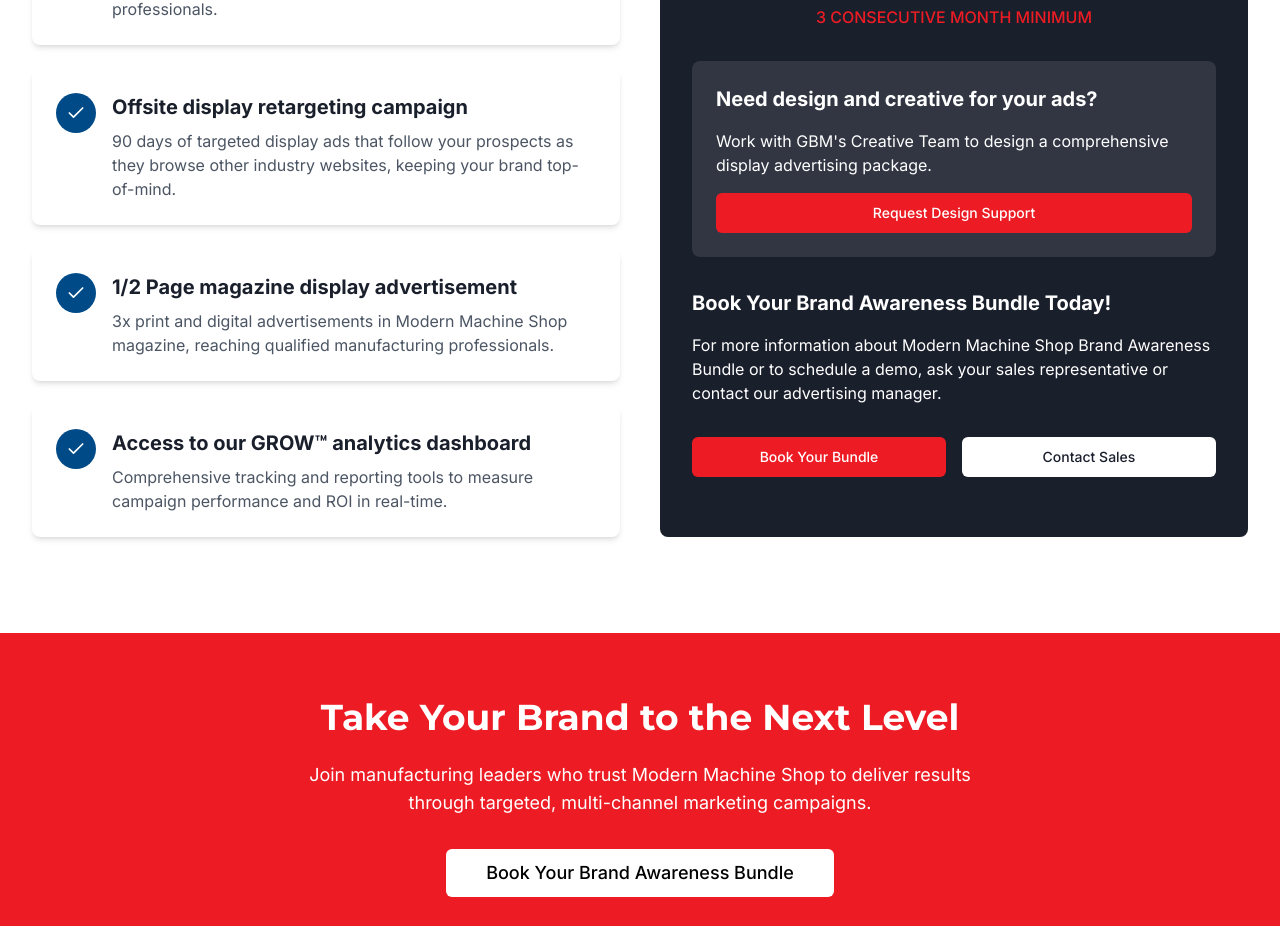
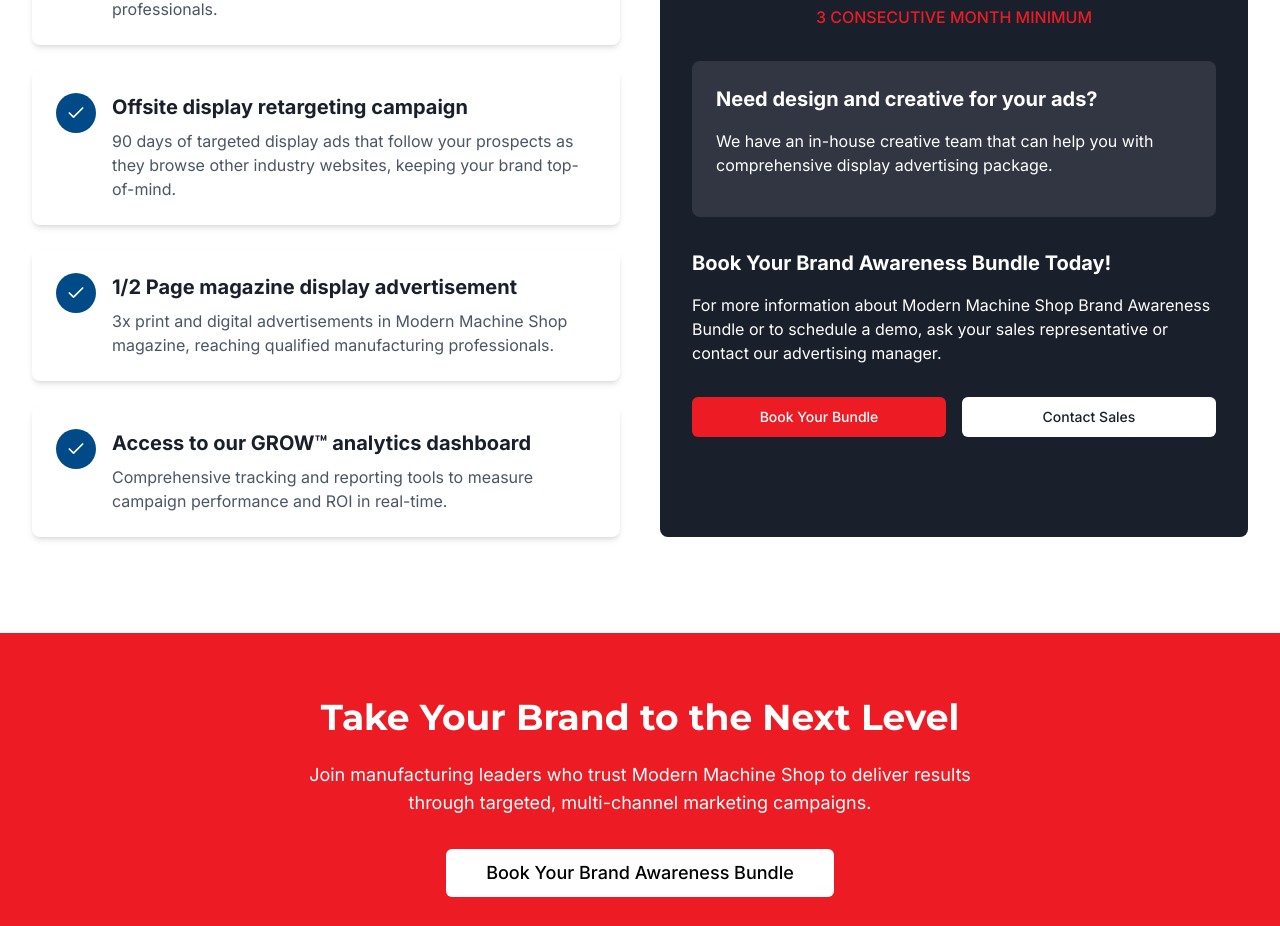
Before and after one commit to PGarder/mms-brand-bundle-lp, a React (Vite) app: page / in a window 1280 px wide. Shown: the part 2336-3262 px from the top of the page. Built offline with nearby package versions, Linux system fonts and the light colour scheme.

Commit message:
Remove design support button
Remove the button and replace it with a text description.

```diff
--- a/src/components/BundleDetailsSection.tsx
+++ b/src/components/BundleDetailsSection.tsx
@@ -1,6 +1,7 @@
 import React from 'react';
 import { Check } from 'lucide-react';
 import { Button } from "@/components/ui/button";
+
 const BundleDetailsSection = () => {
   return <section id="bundle-details" className="py-16 md:py-24">
       <div className="container mx-auto px-4 md:px-8">
@@ -68,8 +69,7 @@ const BundleDetailsSection = () => {
 
             <div className="bg-white/10 rounded-lg p-6 mb-8">
               <h3 className="text-xl font-bold mb-4">Need design and creative for your ads?</h3>
-              <p className="mb-4">Work with GBM's Creative Team to design a comprehensive display advertising package.</p>
-              <Button className="w-full bg-mms-red hover:bg-red-600 text-white">Request Design Support</Button>
+              <p className="mb-4">We have an in-house creative team that can help you with comprehensive display advertising package.</p>
             </div>
 
             <div className="space-y-4">
@@ -85,4 +85,5 @@ const BundleDetailsSection = () => {
       </div>
     </section>;
 };
+
 export default BundleDetailsSection;
```
